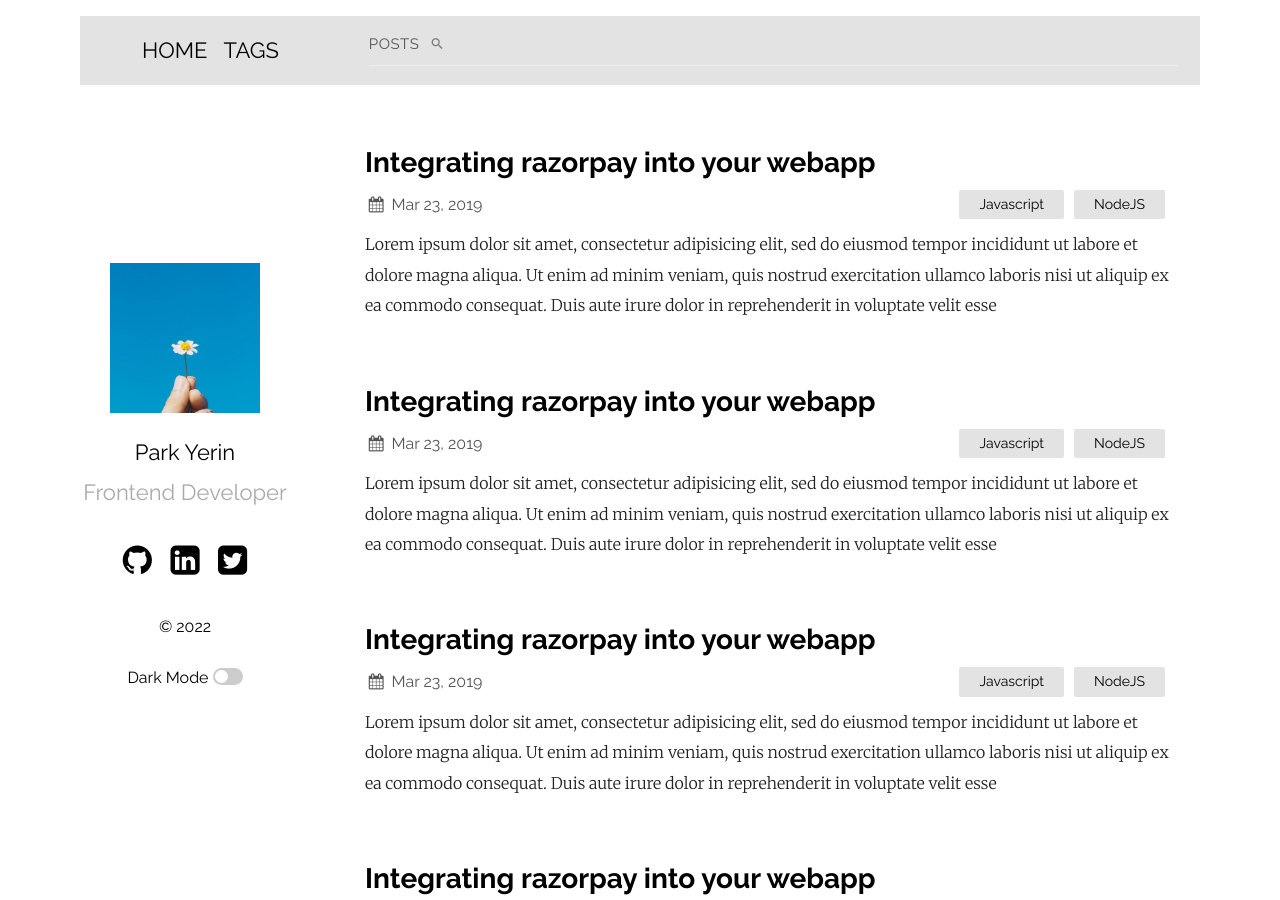
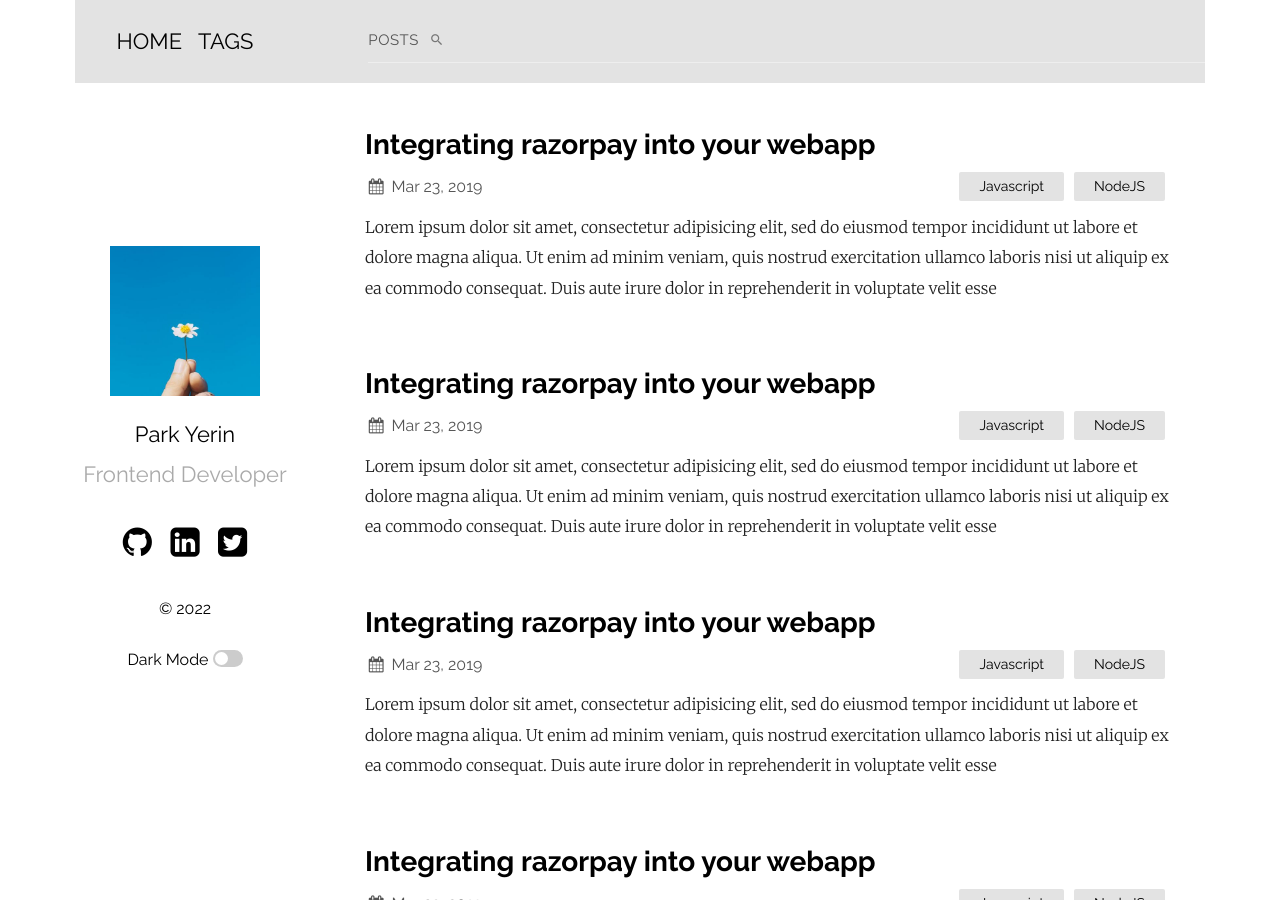
Before and after one commit to lvest/lvest.github.io, a Jekyll site: the page built from index.md, in a window 1280 px wide and 900 px high. Built offline with Jekyll 4.4.1, drawn with Linux system fonts in a browser that asks for light colours.

Commit message:
헤더 비율 수정

```diff
--- a/_includes/header.html
+++ b/_includes/header.html
@@ -1,4 +1,4 @@
-<ul>
+<ul class="tag-list">
   <li>HOME</li>
   <li>TAGS</li>
 </ul>
--- a/_sass/plain.scss
+++ b/_sass/plain.scss
@@ -47,30 +47,33 @@ h2 {
 header {
   display: flex;
   align-items: center;
-  gap: 70px;
-  margin: 16px 100px;
-  padding: 8px 22px;
+  margin: 16px 90px;
+  padding: 1rem 0;
   background-color: #e3e3e3;
   position: sticky;
   top: 0;
   z-index: 2;
-  ul {
+  .tag-list {
     display: flex;
-    background-color: #e3e3e3;
+    justify-content: center;
     gap: 1rem;
+    padding: 0;
+
+    min-width: $leftWidth;
   }
   li {
     list-style: none;
     font-size: 22px;
   }
   .posts-labelgroup {
-    margin: 0 0 0.67em 0;
+    margin: 0 0 0 0;
     display: flex;
     align-items: baseline;
     border-bottom: 1px solid #eee;
     @media screen and (min-width: $mobileW + 1) {
       max-width: calc(100% - #{$leftWidth});
-      margin-left: 20px;
+      margin-left: $leftWidth/3;
+
       width: 100%;
     }
   }
@@ -85,25 +88,34 @@ header {
     overflow: hidden;
     transition: width 0.1s;
   }
+
   @media screen and (min-width: $bigScreenW) {
-    margin: 16px 100px;
+    margin: 0 auto;
     max-width: 1440px;
   }
   @media screen and (max-width: 1280px) {
-    margin: 16px 80px;
+    margin: 0 75px;
   }
   @media screen and (max-width: 1024px) {
-    margin: 16px 60px;
+    margin: 0 35px;
   }
 
   @media screen and (max-width: $mobileW) {
-    margin: 16px 40px;
+    margin: 0 10px;
+    .tag-list {
+      justify-content: flex-start;
+      padding: 0 20px;
+    }
     .posts-labelgroup {
       display: none;
     }
   }
   @media screen and (max-width: $smallMobileW) {
-    margin: 16px 20px;
+    margin: 0;
+    .tag-list {
+      justify-content: flex-start;
+      padding: 0 20px;
+    }
     .posts-labelgroup {
       display: none;
     }
```
